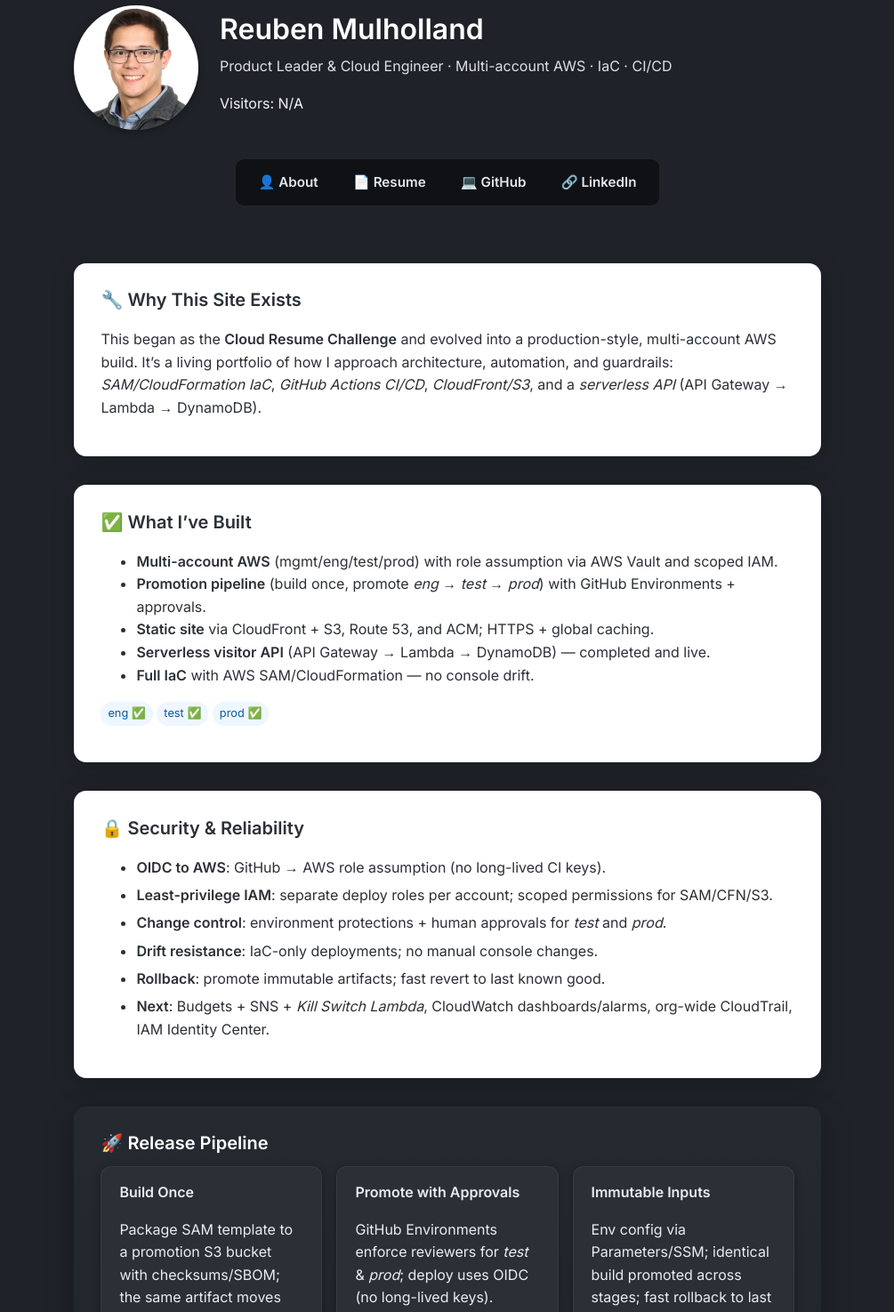
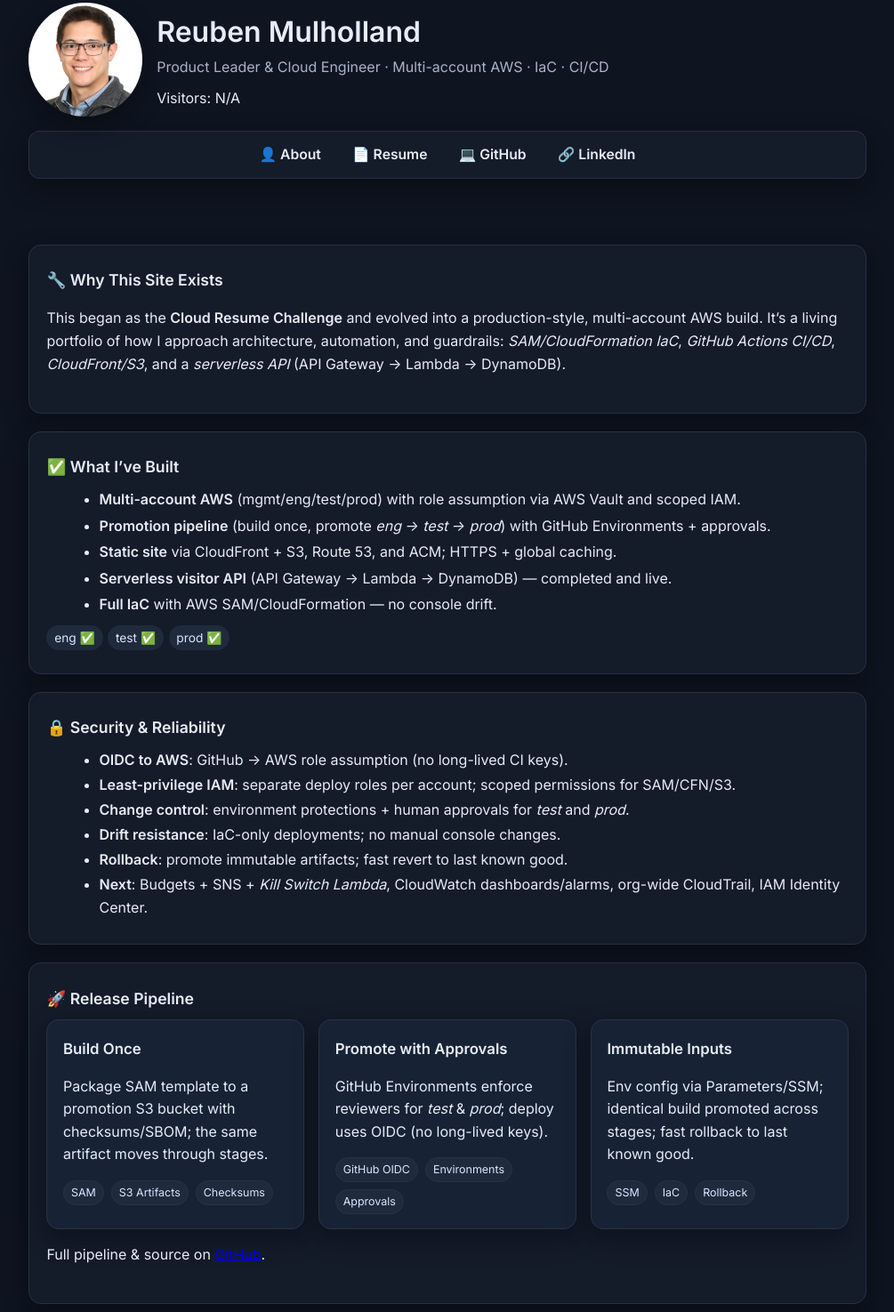
Before and after one commit to zReuben/cloud-resume-challenge, a website: page resume-site/index.html in a window 1280 px wide. Shown: the part 26-1501 px from the top of the page at 89% size, without its empty margins (137-1142 px from the left). Drawn offline with Linux system fonts and the light colour scheme; no server answers.

Commit message:
Webpage updates 3.

```diff
--- a/resume-site/index.html
+++ b/resume-site/index.html
@@ -16,66 +16,57 @@
   <meta property="og:image" content="https://reubenmulholland.com/profile.jpg">
   <meta name="twitter:card" content="summary_large_image">
 
-  <!-- Favicons (ico + png fallback) -->
+  <!-- Favicons (put favicon.ico and/or favicon.png in the same folder as this file) -->
   <link rel="icon" href="favicon.ico">
   <link rel="icon" type="image/png" href="favicon.png">
+  <link rel="shortcut icon" href="favicon.ico">
 
   <!-- Fonts & CSS -->
   <link href="https://fonts.googleapis.com/css2?family=Inter:wght@400;600&display=swap" rel="stylesheet">
   <link rel="stylesheet" href="style.css" />
 </head>
 <body>
-  <div class="container">
-
-    <!-- Header -->
-    <div class="intro-flex">
-      <img src="profile.jpg" alt="Reuben Mulholland" class="intro-image" />
-      <div class="intro-text">
+  <header class="shell">
+    <div class="intro">
+      <img src="profile.jpg" alt="Reuben Mulholland" class="avatar" />
+      <div>
         <h1 class="headline">Reuben Mulholland</h1>
         <p class="subhead">Product Leader & Cloud Engineer · Multi-account AWS · IaC · CI/CD</p>
-        <p>Visitors: <span id="replaceme"></span><span id="spinner" class="spinner" style="display:none;"></span></p>
+        <p class="visitors">Visitors: <span id="replaceme"></span><span id="spinner" class="spinner" style="display:none;"></span></p>
       </div>
     </div>
 
-    <!-- Navigation -->
-    <div class="nav-wrapper">
-      <nav aria-label="Primary">
+    <nav aria-label="Primary" class="topnav">
       <a href="index.html">👤 About</a>
       <a href="resume.html">📄 Resume</a>
       <a href="https://github.com/zReuben" target="_blank" rel="noopener noreferrer">💻 GitHub</a>
       <a href="https://www.linkedin.com/in/reubenmulholland" target="_blank" rel="noopener noreferrer">🔗 LinkedIn</a>
     </nav>
-    </div>
+  </header>
 
-    <!-- Why -->
-    <section class="section section--panel">
-      <h3>🔧 Why This Site Exists</h3>
+  <main class="shell">
+    <section class="section">
+      <h3 class="kicker">🔧 Why This Site Exists</h3>
       <p>
         This began as the <strong>Cloud Resume Challenge</strong> and evolved into a production-style, multi-account AWS build. It’s a living portfolio of how I approach architecture, automation, and guardrails: <em>SAM/CloudFormation IaC</em>, <em>GitHub Actions CI/CD</em>, <em>CloudFront/S3</em>, and a <em>serverless API</em> (API Gateway → Lambda → DynamoDB).
       </p>
     </section>
 
-    <!-- What I've Built -->
-    <section class="section section--panel">
-      <h3>✅ What I’ve Built</h3>
-      <ul>
+    <section class="section">
+      <h3 class="kicker">✅ What I’ve Built</h3>
+      <ul class="bullets">
         <li><strong>Multi-account AWS</strong> (mgmt/eng/test/prod) with role assumption via AWS Vault and scoped IAM.</li>
         <li><strong>Promotion pipeline</strong> (build once, promote <em>eng → test → prod</em>) with GitHub Environments + approvals.</li>
         <li><strong>Static site</strong> via CloudFront + S3, Route 53, and ACM; HTTPS + global caching.</li>
         <li><strong>Serverless visitor API</strong> (API Gateway → Lambda → DynamoDB) — completed and live.</li>
         <li><strong>Full IaC</strong> with AWS SAM/CloudFormation — no console drift.</li>
       </ul>
-      <p class="statusline">
-        <span class="badge">eng ✅</span>
-        <span class="badge">test ✅</span>
-        <span class="badge">prod ✅</span>
-      </p>
+      <p class="envs"><span class="pill">eng ✅</span><span class="pill">test ✅</span><span class="pill">prod ✅</span></p>
     </section>
 
-    <!-- Security -->
-    <section class="section section--panel">
-      <h3>🔒 Security & Reliability</h3>
-      <ul class="tight">
+    <section class="section">
+      <h3 class="kicker">🔒 Security & Reliability</h3>
+      <ul class="bullets tight">
         <li><strong>OIDC to AWS</strong>: GitHub → AWS role assumption (no long-lived CI keys).</li>
         <li><strong>Least-privilege IAM</strong>: separate deploy roles per account; scoped permissions for SAM/CFN/S3.</li>
         <li><strong>Change control</strong>: environment protections + human approvals for <em>test</em> and <em>prod</em>.</li>
@@ -85,54 +76,53 @@
       </ul>
     </section>
 
-    <!-- Release Pipeline (accent band + dark cards) -->
-    <section class="section section--band">
-      <h3>🚀 Release Pipeline</h3>
+    <!-- Release Pipeline (now uses the same visual language as the rest) -->
+    <section class="section">
+      <h3 class="kicker">🚀 Release Pipeline</h3>
       <div class="cards">
-        <article class="card card--dark">
+        <article class="card">
           <h4>Build Once</h4>
           <p>Package SAM template to a promotion S3 bucket with checksums/SBOM; the same artifact moves through stages.</p>
           <div class="badges">
-            <span class="badge badge--dark">SAM</span><span class="badge badge--dark">S3 Artifacts</span><span class="badge badge--dark">Checksums</span>
+            <span class="badge">SAM</span><span class="badge">S3 Artifacts</span><span class="badge">Checksums</span>
           </div>
         </article>
-        <article class="card card--dark">
+        <article class="card">
           <h4>Promote with Approvals</h4>
           <p>GitHub Environments enforce reviewers for <em>test</em> & <em>prod</em>; deploy uses OIDC (no long-lived keys).</p>
           <div class="badges">
-            <span class="badge badge--dark">GitHub OIDC</span><span class="badge badge--dark">Environments</span><span class="badge badge--dark">Approvals</span>
+            <span class="badge">GitHub OIDC</span><span class="badge">Environments</span><span class="badge">Approvals</span>
           </div>
         </article>
-        <article class="card card--dark">
+        <article class="card">
           <h4>Immutable Inputs</h4>
           <p>Env config via Parameters/SSM; identical build promoted across stages; fast rollback to last known good.</p>
           <div class="badges">
-            <span class="badge badge--dark">SSM</span><span class="badge badge--dark">IaC</span><span class="badge badge--dark">Rollback</span>
+            <span class="badge">SSM</span><span class="badge">IaC</span><span class="badge">Rollback</span>
           </div>
         </article>
       </div>
-      <p class="small-note">Full pipeline & source on <a class="band-link" href="https://github.com/zReuben" target="_blank" rel="noopener">GitHub</a>.</p>
+      <p class="meta-note">Full pipeline & source on <a href="https://github.com/zReuben" target="_blank" rel="noopener">GitHub</a>.</p>
     </section>
 
-    <!-- Projects (plain section + light cards) -->
-    <section class="section section--plain">
-      <h3>🧩 Selected Projects</h3>
+    <section class="section">
+      <h3 class="kicker">🧩 Selected Projects</h3>
       <div class="cards">
-        <article class="card card--light">
+        <article class="card">
           <h4>Cloud Resume (Prod)</h4>
           <p>Multi-account IaC deployment, static hosting via CloudFront/S3, serverless visitor API, CI/CD with GitHub Actions.</p>
           <div class="badges">
             <span class="badge">CloudFront</span><span class="badge">S3</span><span class="badge">API Gateway</span><span class="badge">Lambda</span><span class="badge">DynamoDB</span>
           </div>
         </article>
-        <article class="card card--light">
+        <article class="card">
           <h4>Cost Guardrails (Next)</h4>
           <p>Budgets + SNS alerts and a <em>Kill Switch Lambda</em> to automatically pause spend anomalies.</p>
           <div class="badges">
             <span class="badge">Budgets</span><span class="badge">SNS</span><span class="badge">Lambda</span>
           </div>
         </article>
-        <article class="card card--light">
+        <article class="card">
           <h4>Identity & Observability</h4>
           <p>IAM Identity Center rollout; CloudWatch dashboards/alarms; org-wide CloudTrail for audit and forensics.</p>
           <div class="badges">
@@ -142,10 +132,9 @@
       </div>
     </section>
 
-    <!-- What's Next -->
-    <section class="section section--panel">
-      <h3>📈 What’s Next</h3>
-      <ol>
+    <section class="section">
+      <h3 class="kicker">📈 What’s Next</h3>
+      <ol class="next">
         <li>Ship <strong>Kill Switch Lambda</strong> with Budgets + SNS across eng → test → prod.</li>
         <li>Stand up <strong>CloudWatch dashboards/alarms</strong> and an org-wide <strong>CloudTrail</strong>.</li>
         <li>Roll out <strong>IAM Identity Center</strong> for clean, scalable access.</li>
@@ -153,19 +142,16 @@
       </ol>
     </section>
 
-    <!-- Career -->
-    <section class="section section--panel">
-      <h3>🎯 Career Focus</h3>
+    <section class="section">
+      <h3 class="kicker">🎯 Career Focus</h3>
       <p>Open to roles in <strong>cloud-native product</strong>, <strong>cloud engineering</strong>, <strong>DevOps</strong>, or <strong>solutions architecture</strong>—especially SaaS, cybersecurity, and cloud infrastructure. I like small, sharp teams where shipping and reliability matter.</p>
     </section>
+  </main>
 
-    <!-- Footer -->
-    <footer class="footer">
+  <footer class="shell footer">
     <small>Built with AWS SAM, CloudFront/S3, API Gateway/Lambda/DynamoDB, and GitHub Actions. <span class="dot">•</span> <a class="footer-link" href="Reuben Mulholland Resume 2025.pdf" target="_blank" rel="noopener">Resume PDF</a></small>
   </footer>
-  </div>
 
-  <!-- Visitor counter (kept) -->
-  <script src="visitorCount.js?v=4"></script>
+  <script src="visitorCount.js?v=5"></script>
 </body>
 </html>
--- a/resume-site/style.css
+++ b/resume-site/style.css
@@ -1,126 +1,98 @@
+/* Base */
 * { box-sizing: border-box; }
-
-body {
-  margin: 0;
-  padding: 2rem;
-  font-family: 'Inter', sans-serif;
-  background: #1f2329;          /* richer dark canvas */
-  color: #f2f4f8;
-  line-height: 1.6;
+:root{
+  --bg:#0e1420;            /* page canvas */
+  --bg-soft:#141b29;       /* soft section background */
+  --card:#182235;          /* cards */
+  --card-border:#263247;
+  --text:#e6edf6;
+  --muted:#a7b4c8;
+  --brand:#3aa0ff;         /* accent */
+  --badge-bg:#1f2a3d;
+  --badge-fg:#d8e6ff;
+  --shadow:0 10px 28px rgba(0,0,0,.35);
+  --shadow-hover:0 16px 36px rgba(0,0,0,.5);
 }
 
-.container { max-width: 840px; margin: 0 auto; }
-
-.intro-flex { display: flex; align-items: center; gap: 1.5rem; flex-wrap: wrap; margin-bottom: 2rem; }
-.nav-wrapper { max-width: 840px; margin: 0 auto 2rem auto; display: flex; justify-content: center; }
-
-.intro-image {
-  width: 140px; height: 140px; border-radius: 50%; object-fit: cover;
-  box-shadow: 0 2px 10px rgba(0,0,0,0.35);
+html,body{ height:100%; }
+body{
+  margin:0; font-family:Inter,system-ui,-apple-system,Segoe UI,Roboto,Arial,sans-serif;
+  background:var(--bg); color:var(--text); line-height:1.6;
 }
 
-.intro-text { flex: 1; }
-h1, h2 { margin: 0; color: #ffffff; }
-h2 { font-size: 1.75rem; }
-h3 { font-size: 1.25rem; margin: 0 0 .6rem; }
+/* Shell */
+.shell{ max-width: 980px; margin: 0 auto; padding: 1.8rem 1.2rem; }
 
-p, li { font-size: 1rem; }
-.headline { font-size: 2rem; margin: 0 0 .25rem 0; color:#fff; }
-.subhead  { margin: 0 0 .75rem 0; opacity: .9; }
+/* Header */
+.intro{ display:flex; align-items:center; gap:1rem; flex-wrap:wrap; }
+.avatar{ width:128px; height:128px; border-radius:50%; object-fit:cover; box-shadow: var(--shadow); }
+.headline{ margin:0; font-size:2rem; }
+.subhead{ margin:.15rem 0 .6rem; color:var(--muted); }
+.visitors{ margin:0; }
 
-nav {
-  display: flex; gap: 1.25rem; background: #0f1115; padding: 0.5rem 1rem;
-  border: 1px solid rgba(255,255,255,0.08);
-  border-radius: 10px; margin-bottom: 2rem;
-  justify-content: center; flex-wrap: wrap;
+/* Nav */
+.topnav{
+  display:flex; gap:1rem; margin-top:1rem; background:var(--bg-soft);
+  border:1px solid var(--card-border); border-radius:12px; padding:.5rem .8rem;
+  justify-content:center; flex-wrap:wrap; box-shadow: var(--shadow);
 }
-nav a {
-  font-weight: 600; font-size: 0.95rem; color: #e2e8f0; text-decoration: none;
-  padding: 0.35rem 0.6rem; border-radius: 6px; transition: background .18s ease, color .18s ease;
+.topnav a{
+  color:var(--text); text-decoration:none; font-weight:600; font-size:.98rem;
+  padding:.35rem .6rem; border-radius:8px; transition:background .18s ease,color .18s ease;
 }
-nav a:hover { background-color: rgba(255,255,255,0.06); color:#fff; }
+.topnav a:hover{ background:rgba(255,255,255,.06); color:#fff; }
 
-.section { margin-bottom: 2rem; }
+/* Sections */
+.section{ padding: 1.6rem 1.2rem; background: var(--bg-soft); border:1px solid var(--card-border);
+  border-radius:14px; box-shadow: var(--shadow); margin: 1rem 0 1.25rem;
+}
+.kicker{ margin:0 0 .6rem; font-size:1.1rem; }
+.bullets{ margin:.2rem 0 0 1.2rem; }
+.bullets li{ margin:.25rem 0; }
+.tight li{ margin:.15rem 0; }
+.envs{ margin:.6rem 0 0; }
 
-/* Panel sections (light cards on dark page) */
-.section--panel {
-  background: #ffffff;
-  color: #2b3036;
-  padding: 1.6rem 1.9rem;
-  border-radius: 14px;
-  box-shadow: 0 6px 28px rgba(0,0,0,0.18);
+/* Cards */
+.cards{
+  display:grid; grid-template-columns: repeat(auto-fit,minmax(260px,1fr)); gap:1rem;
+}
+.card{
+  background: var(--card); color: var(--text);
+  border:1px solid var(--card-border); border-radius:14px; padding:1rem 1.1rem;
+  box-shadow: var(--shadow); transition: transform .15s ease, box-shadow .15s ease, border-color .15s ease;
+}
+.card:hover{ transform: translateY(-2px); box-shadow: var(--shadow-hover); border-color:#33435c; }
+.card h4{ margin:.15rem 0 .25rem; font-size:1.05rem; }
+
+/* Badges */
+.badges{ display:flex; gap:.5rem; flex-wrap:wrap; margin-top:.5rem; }
+.badge{
+  display:inline-block; font-size:.78rem; background:var(--badge-bg); color:var(--badge-fg);
+  padding:.18rem .5rem; border-radius:999px; border:1px solid var(--card-border);
 }
 
-/* Accent band for Release Pipeline */
-.section--band {
-  background: linear-gradient(180deg, #252a31 0%, #20252b 100%);
-  color: #eaf2fb;
-  padding: 1.6rem 1.9rem;
-  border-radius: 14px;
-  box-shadow: 0 10px 32px rgba(0,0,0,0.28);
-}
-.section--band h3 { color: #fff; }
-.band-link { color:#a9d5ff; text-decoration:none; border-bottom:1px dotted rgba(169,213,255,0.6); }
-.band-link:hover { color:#d4e9ff; }
+/* Pills (env) */
+.pill{ display:inline-block; background:var(--badge-bg); color:var(--badge-fg);
+  padding:.2rem .55rem; border-radius:999px; margin-right:.35rem; font-size:.86rem; }
 
-/* Plain section: just spacing, no container bg */
-.section--plain h3 { color:#e9edf3; }
-
-.statusline { margin-top: .5rem; }
-.tight li { margin-bottom: 0.35rem; }
-
-/* Cards */
-.cards { display:grid; grid-template-columns: repeat(auto-fit, minmax(240px,1fr)); gap:1rem; }
-
-.card {
-  padding:1rem 1.25rem; border-radius:12px;
-  transition: transform .15s ease, box-shadow .15s ease;
-}
-
-/* Light cards (Projects) */
-.card--light {
-  background:#f8fafc; color:#1f2937;
-  border:1px solid #e5e7eb;
-  box-shadow:0 1px 6px rgba(0,0,0,.06);
-}
-.card--light:hover { transform: translateY(-2px); box-shadow:0 8px 20px rgba(0,0,0,.15); }
-
-/* Dark cards (Release band) */
-.card--dark {
-  background: #2b3036; color: #e9edf3;
-  border:1px solid rgba(255,255,255,0.06);
-  box-shadow:0 2px 10px rgba(0,0,0,.35);
-}
-.card--dark:hover { transform: translateY(-2px); box-shadow:0 12px 26px rgba(0,0,0,.5); }
-
-.card h4 { margin:0 0 .25rem 0; }
-
-/* Badges */
-.badges { display:flex; gap:.5rem; flex-wrap:wrap; margin-top:.5rem; }
-.badge { display:inline-block; font-size:.8rem; background:#eef6ff; color:#075ea6; padding:.2rem .5rem; border-radius:999px; }
-.badge--dark { background: rgba(255,255,255,0.12); color:#e9edf3; }
+/* Lists */
+.next{ margin:.4rem 0 0 1.3rem; }
 
 /* Footer */
-.footer { text-align:center; opacity:.85; color:#cfd8e3; }
-.footer-link { color:#a9d5ff; text-decoration:none; }
-.footer-link:hover { text-decoration:underline; }
-.dot { opacity:.6; margin: 0 .35rem; }
+.footer{ text-align:center; color:var(--muted); }
+.footer-link{ color:var(--brand); text-decoration:none; }
+.footer-link:hover{ text-decoration:underline; }
+.dot{ opacity:.6; margin:0 .35rem; }
 
-@media (max-width: 640px) {
-  .intro-flex { flex-direction: column; text-align: center; }
-  .intro-text { margin-top: 1rem; }
-}
-
-/* Resume embed + spinner (if used) */
-.embed-wrapper {
-  background: #fff; padding: 1rem; border-radius: 10px;
-  box-shadow: 0 2px 5px rgba(0,0,0,0.18); text-align: center;
-}
-iframe { width: 100%; height: 90vh; border: none; }
-
-.spinner {
-  border: 4px solid #f3f3f3; border-top: 4px solid #0077cc; border-radius: 50%;
-  width: 16px; height: 16px; animation: spin 0.8s linear infinite; display: inline-block;
+/* Spinner (kept) */
+.spinner{
+  border: 4px solid rgba(255,255,255,.2); border-top: 4px solid var(--brand); border-radius: 50%;
+  width: 16px; height: 16px; animation: spin .8s linear infinite; display: inline-block;
   margin-left: 8px; vertical-align: middle;
 }
-@keyframes spin { 0% { transform: rotate(0deg); } 100% { transform: rotate(360deg); } }
+@keyframes spin{ to{ transform: rotate(360deg);} }
+
+/* Responsive */
+@media (max-width:640px){
+  .intro{ text-align:center; justify-content:center; }
+}
```
Lines whose indentation alone changed are shown as unchanged.
